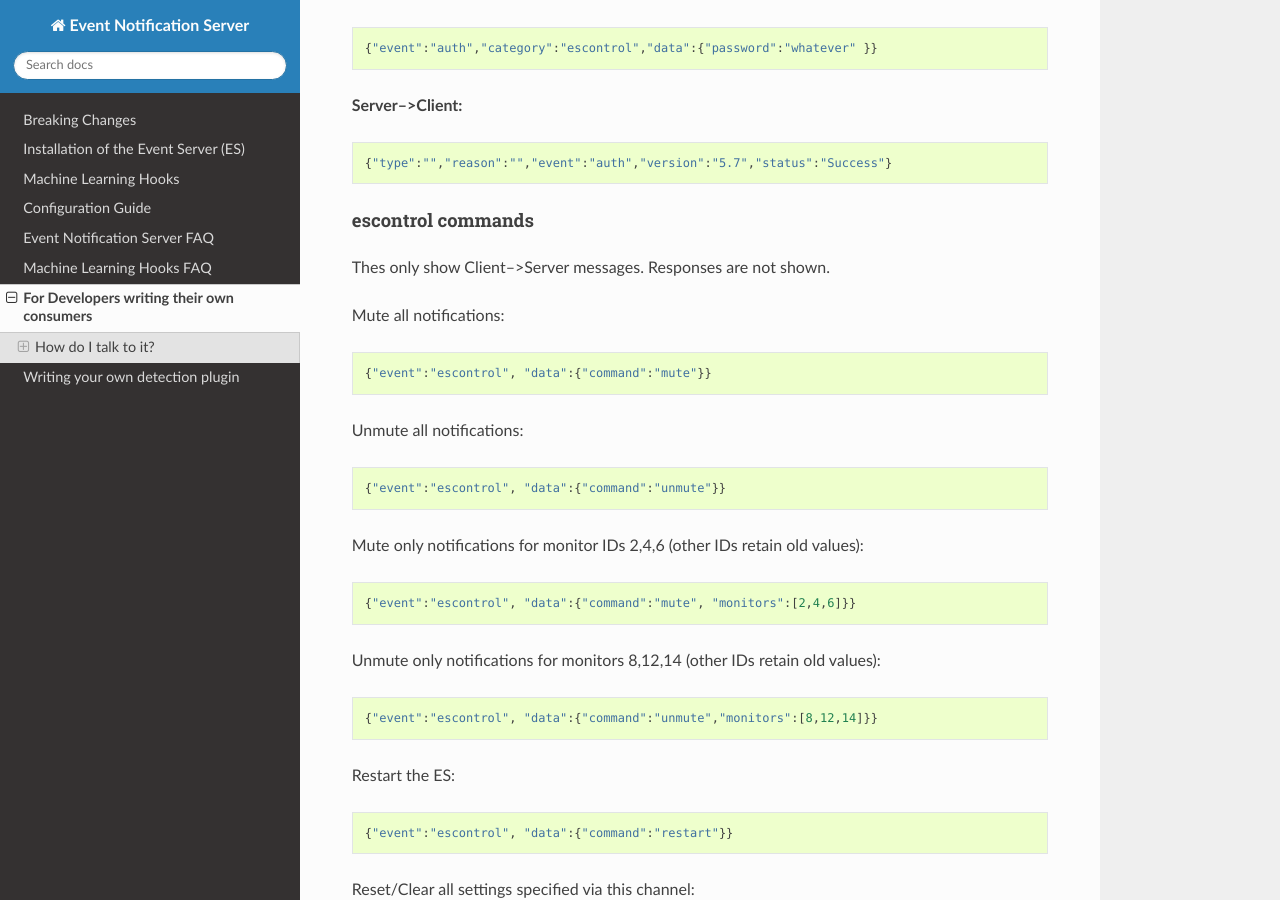
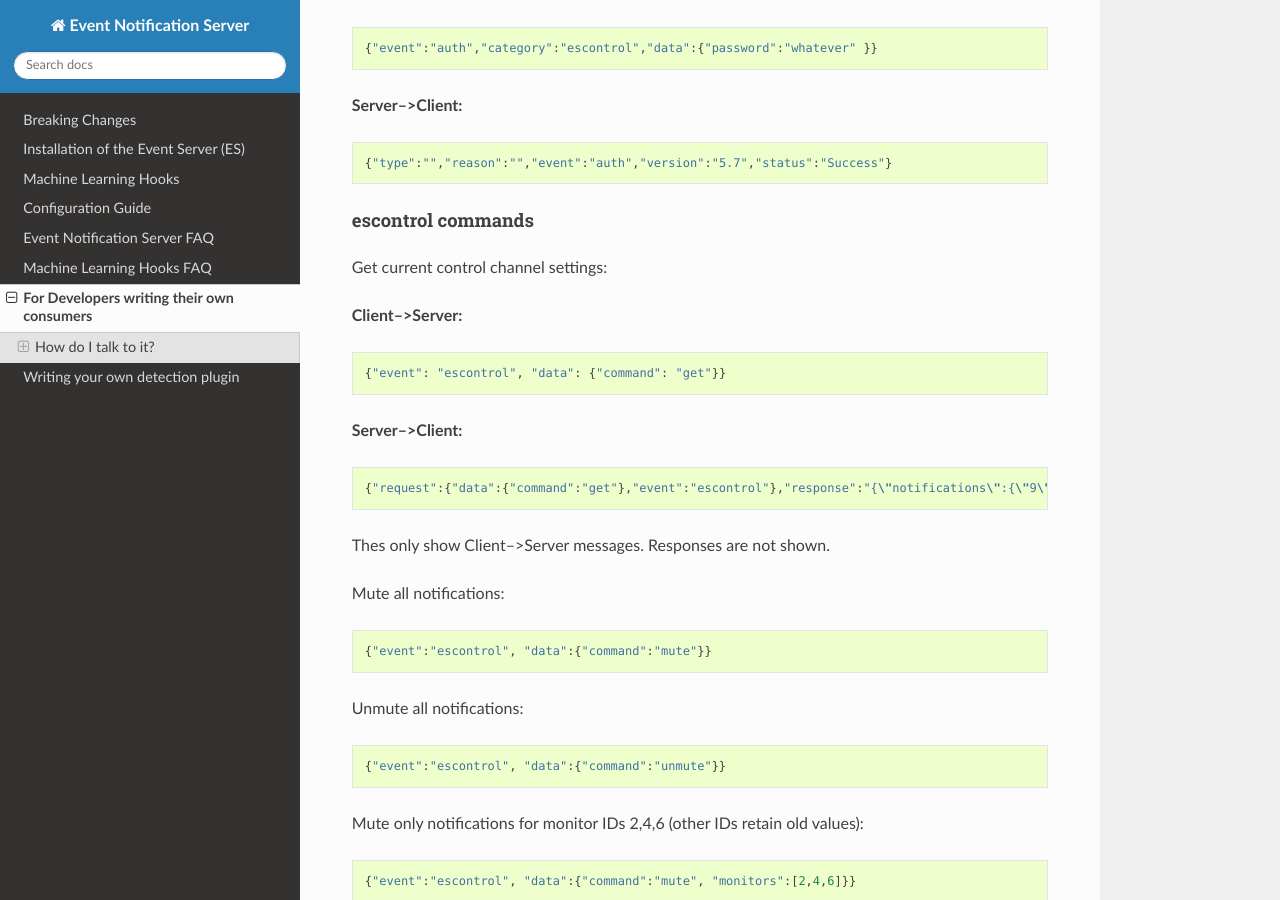
Before and after one commit to ZoneMinder/zmeventnotification, a Sphinx documentation site: the page built from docs/guides/developers.rst, in a window 1280 px wide and 900 px high, scrolled down 4914 px. Built offline with Sphinx 7.4.7 and the Read the Docs theme 2.0.0, drawn with Linux system fonts in a browser that asks for light colours.

Commit message:
example of get

```diff
--- a/docs/guides/developers.rst
+++ b/docs/guides/developers.rst
@@ -260,6 +260,22 @@ To authenticate:
 escontrol commands
 '''''''''''''''''''''
 
+Get current control channel settings:
+
+**Client-->Server:**
+
+::
+
+  {"event": "escontrol", "data": {"command": "get"}}
+
+**Server-->Client:**
+
+::
+
+  {"request":{"data":{"command":"get"},"event":"escontrol"},"response":"{\"notifications\":{\"9\":1,\"8\":1,\"10\":1,\"2\":1,\"5\":1,\"6\":1}}","event":"escontrol","type":"","status":"Success"}
+
+
+
 Thes only show Client-->Server messages. Responses are not shown.
 
 Mute all notifications:
```
